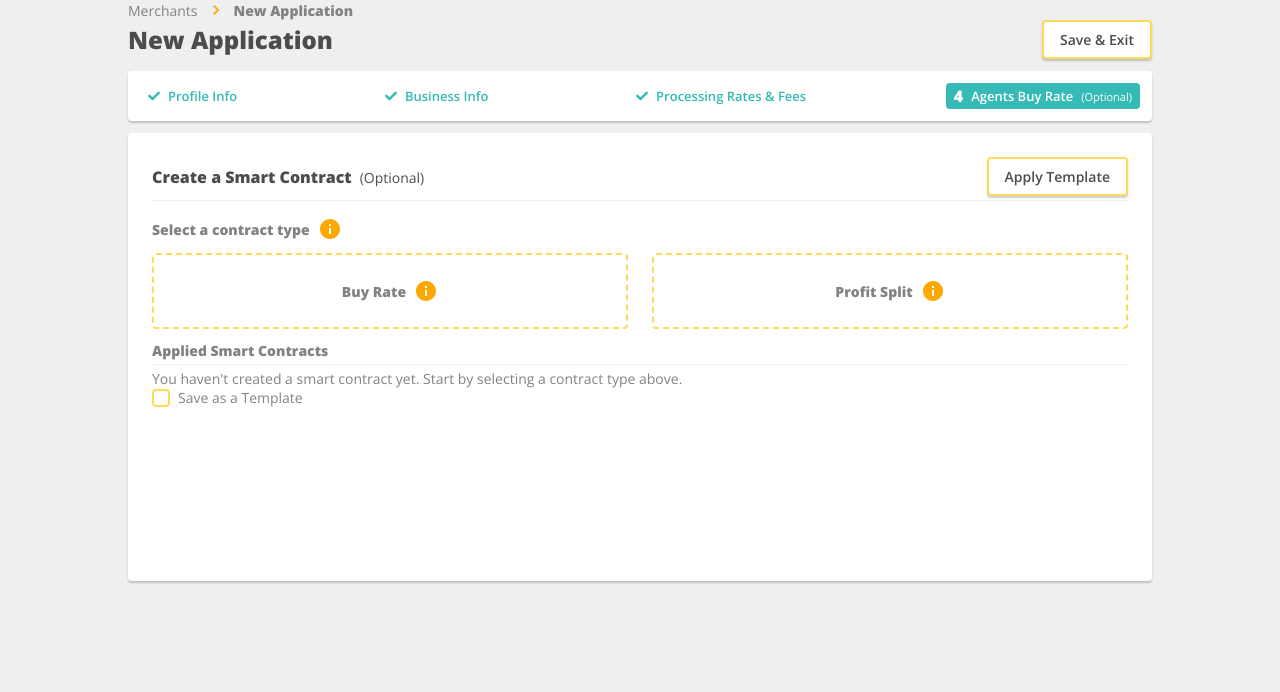
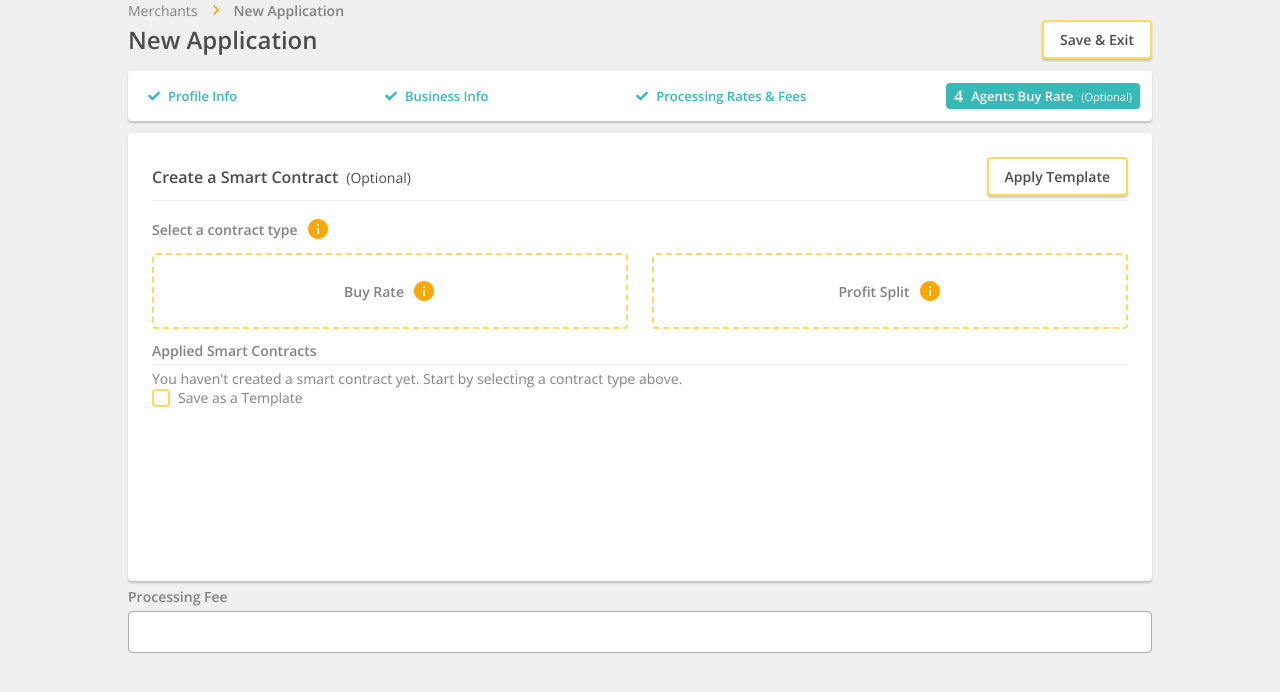
Before and after one commit to mesaquen/contract-list, a React (Create React App) app: page / in a window 1280 px wide. Shown: the top 692 px of the page. Built offline with nearby package versions, Linux system fonts and the light colour scheme.

Commit message:
Adding Input component

```diff
--- a/public/index.html
+++ b/public/index.html
@@ -1,12 +1,14 @@
 <!DOCTYPE html>
 <html lang="en">
-
   <head>
     <meta charset="utf-8" />
     <link rel="icon" href="%PUBLIC_URL%/favicon.ico" />
     <meta name="viewport" content="width=device-width, initial-scale=1" />
     <meta name="theme-color" content="#000000" />
-  <meta name="description" content="Web site created using create-react-app" />
+    <meta
+      name="description"
+      content="Web site created using create-react-app"
+    />
     <link rel="apple-touch-icon" href="%PUBLIC_URL%/logo192.png" />
     <!--
       manifest.json provides metadata used when your web app is installed on a
@@ -22,8 +24,11 @@
       work correctly both with client-side routing and a non-root public URL.
       Learn how to configure a non-root public URL by running `npm run build`.
     -->
-  <link rel="preconnect" href="https://fonts.gstatic.com">
-  <link href="https://fonts.googleapis.com/css2?family=Open+Sans:wght@400;600;800&display=swap" rel="stylesheet">
+    <link rel="preconnect" href="https://fonts.gstatic.com" />
+    <link
+      href="https://fonts.googleapis.com/css2?family=Open+Sans:wght@400;600,700&display=swap"
+      rel="stylesheet"
+    />
     <title>Contract List</title>
   </head>
 
@@ -41,5 +46,4 @@
       To create a production bundle, use `npm run build` or `yarn build`.
     -->
   </body>
-
 </html>
--- a/src/App.js
+++ b/src/App.js
@@ -13,6 +13,7 @@ import ActionHeader from './components/ActionHeader'
 import Snackbar from './components/Snackbar'
 import SnackbarStore from './mobx/SnackbarStore'
 import Typography from './components/Typography'
+import Input from './components/Input'
 
 function AppContainer() {
   const [checkValue, setValue] = useState(false)
@@ -62,6 +63,7 @@ function AppContainer() {
             onClick={next => setValue(next)}
           />
         </Card>
+        <Input label={__('processing.fee')} />
       </div>
       <Snackbar store={SnackbarStore} />
     </div>
--- /dev/null
+++ b/src/components/Input/index.jsx
@@ -0,0 +1,47 @@
+import React from 'react'
+import cx from 'classnames'
+import Wrapper from '../InputWrapper'
+import Typo from '../Typography'
+
+import './styles.scss'
+const Input = ({
+  textAlign,
+  name,
+  onChange,
+  left,
+  type,
+  placeholder,
+  inputProps,
+  ...props
+}) => {
+  const handleChange = event => {
+    onChange?.call(null, event.target.value)
+  }
+
+  const inputStyles = cx('inputnumber--input', {
+    'input--text-right': textAlign === 'right',
+  })
+
+  const leftComponent = left ? (
+    <div className="inputnumber--left">
+      <Typo size={Typo.S} bold variant="secondary">
+        {left}
+      </Typo>
+    </div>
+  ) : null
+
+  return (
+    <Wrapper left={leftComponent} {...props}>
+      <input
+        placeholder={placeholder}
+        name={name}
+        className={inputStyles}
+        type={type}
+        onChange={handleChange}
+        {...inputProps}
+      />
+    </Wrapper>
+  )
+}
+
+export default Input
--- /dev/null
+++ b/src/components/Input/styles.scss
@@ -0,0 +1,22 @@
+.inputnumber--input {
+  display: flex;
+  flex-grow: 1;
+  background-color: transparent;
+  border: none;
+  outline: none;
+}
+
+.inputnumber--left {
+  display: flex;
+  align-items: center;
+  justify-content: center;
+  background: var(--dividers-bg-bg-menu);
+  width: 2rem;
+  height: 2rem;
+  margin: 0;
+  border-radius: var(--roundness);
+}
+
+.input--text-right {
+  text-align: right;
+}
--- /dev/null
+++ b/src/components/InputWrapper/index.jsx
@@ -0,0 +1,31 @@
+import React from 'react'
+import cx from 'classnames'
+import './styles.scss'
+import Typography from '../Typography'
+
+const InputWrapper = ({ label, left, right, className, children }) => {
+  const classNames = cx('inputwrapper--container', className)
+  return (
+    <div className={classNames}>
+      {label && (
+        <div className="inputwrapper--label-container">
+          <Typography
+            size={Typography.S}
+            className="inputwrapper--label"
+            variant="secondary"
+            bold
+          >
+            {label}
+          </Typography>
+        </div>
+      )}
+      <div className="inputwrapper--content">
+        {left && <div className="inputwrapper--left">{left}</div>}
+        <div className="inputwrapper--center">{children}</div>
+        {right && <div className="inputwrapper--right">{right}</div>}
+      </div>
+    </div>
+  )
+}
+
+export default InputWrapper
--- /dev/null
+++ b/src/components/InputWrapper/styles.scss
@@ -0,0 +1,39 @@
+.inputwrapper--content {
+  background: var(--white);
+  display: flex;
+  flex-direction: row;
+  align-items: center;
+  border: 1px solid var(--tertiary-field-borders);
+  border-radius: var(--roundness);
+  padding: 0.25rem;
+  height: 2rem;
+  transition: all 0.3s;
+  input {
+    font-size: 0.75rem;
+    color: var(--primary-main-titles);
+  }
+
+  &:focus-within {
+    box-shadow: 0 0 0 0.125rem var(--primary-yellow);
+    border-color: var(--secondary-yellow);
+  }
+}
+
+.inputwrapper--label-container {
+  margin: 0.25rem 0;
+}
+
+.inputwrapper--left {
+  flex-shrink: 0;
+  margin-right: 0.25rem;
+}
+
+.inputwrapper--center {
+  flex-grow: 1;
+  display: flex;
+}
+
+.inputwrapper--right {
+  flex-shrink: 0;
+  margin-left: 0.25rem;
+}
```
Lines whose indentation alone changed are shown as unchanged.
